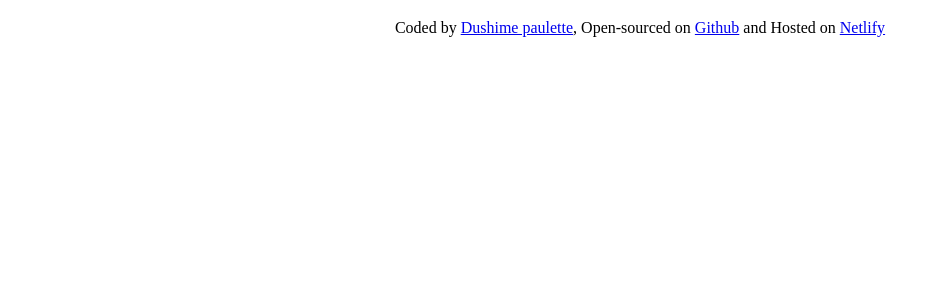
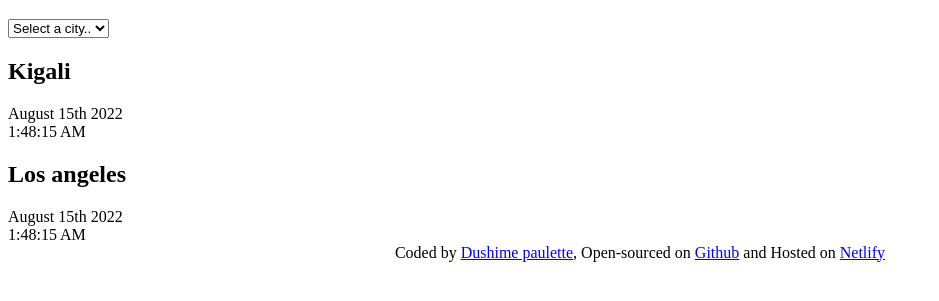
Before and after one commit to paulette920/World-clock, a plain HTML site: page index.html in a window 1280 px wide. Shown: the part 61-362 px from the top of the page, without its empty margins (0-939 px from the left). Drawn offline with Linux system fonts and the light colour scheme.

Commit message:
Added some html

```diff
--- a/index.html
+++ b/index.html
@@ -8,6 +8,21 @@
   </head>
   <body>
     <h1>World Clock</h1>
+    <select name="" id="">
+      <option value="">Select a city..</option>
+      <option value="">Cape town</option>
+      <option value="">Burundi</option>
+      <option value="">Nairobi</option>
+    </select>
+    <div class="city">
+      <h2>Kigali</h2>
+      <div class="date">August 15th 2022</div>
+      <div class="time">1:48:15 AM</div>
+
+      <h2>Los angeles</h2>
+      <div class="date">August 15th 2022</div>
+      <div class="time">1:48:15 AM</div>
+    </div>
     <footer>
       Coded by <a href="https://github.com/paulette920">Dushime paulette</a>,
       Open-sourced on
```
